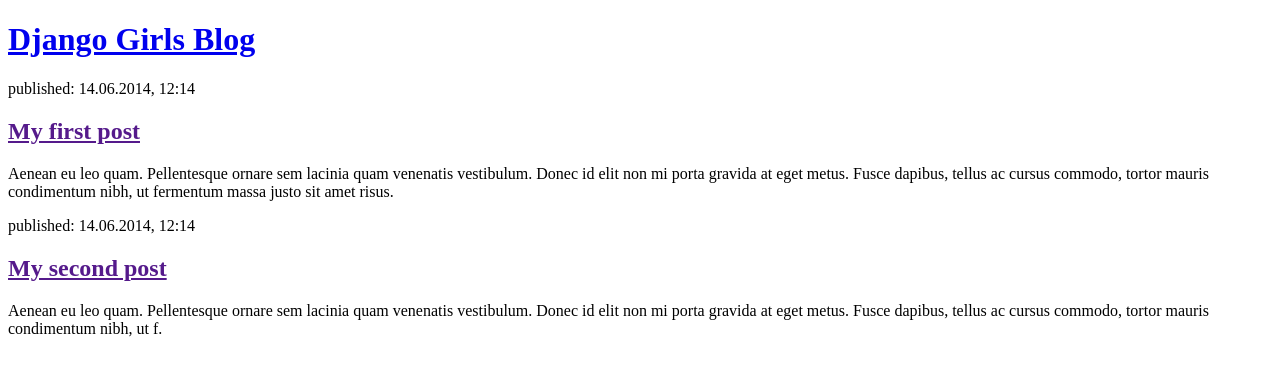
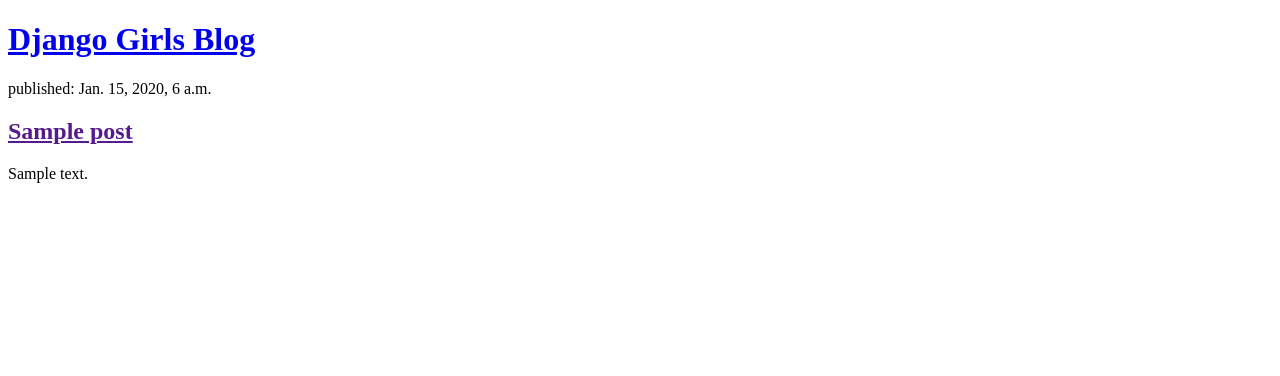
Before and after one commit to alawrence85/my-first-blog, a Django app: template blog/templates/blog/post_list.html in a window 1280 px wide. Shown: the top 376 px of the page. Run offline with Django 3.2, Linux system fonts and the light colour scheme; the template is opened without the code that fills it: values that come from a table or form of the project are taken from there, others are empty; tables that the repository leaves empty hold one stand-in row (values such as "Sample post").

Commit message:
Modified templates to display posts from databased.

```diff
--- /dev/null
+++ b/RandomNotes.txt
@@ -0,0 +1,5 @@
+Mobile app for tracking game attendance at Ravenscroft + rewards
+CS Trivia -- Why is it called uppercase and lowercase
+Ctrl-Alt-Delete
+
+Trivia for Honors CS -- What function can we map to binary search?
--- a/blog/templates/blog/post_list.html
+++ b/blog/templates/blog/post_list.html
@@ -5,20 +5,16 @@
     <title>Ms. Lawrence's Example Portfolio Site</title>
 </head>
 <body>
- <div>
-            <h1><a href="/">Django Girls Blog</a></h1>
+    <div>
+        <h1><a href="/">Django Girls Blog</a></h1>
+    </div>
+
+    {% for post in posts %}
+        <div>
+            <p>published: {{ post.published_date }}</p>
+            <h2><a href="">{{ post.title }}</a></h2>
+            <p>{{ post.text|linebreaksbr }}</p>
         </div>
-
-        <div>
-            <p>published: 14.06.2014, 12:14</p>
-            <h2><a href="">My first post</a></h2>
-            <p>Aenean eu leo quam. Pellentesque ornare sem lacinia quam venenatis vestibulum. Donec id elit non mi porta gravida at eget metus. Fusce dapibus, tellus ac cursus commodo, tortor mauris condimentum nibh, ut fermentum massa justo sit amet risus.</p>
-        </div>
-
-        <div>
-            <p>published: 14.06.2014, 12:14</p>
-            <h2><a href="">My second post</a></h2>
-            <p>Aenean eu leo quam. Pellentesque ornare sem lacinia quam venenatis vestibulum. Donec id elit non mi porta gravida at eget metus. Fusce dapibus, tellus ac cursus commodo, tortor mauris condimentum nibh, ut f.</p>
-        </div>
+    {% endfor %}
 </body>
 </html>
--- a/blog/views.py
+++ b/blog/views.py
@@ -1,5 +1,7 @@
 from django.shortcuts import render
+from django.utils import timezone
+from .models import Post
 
-# Create your views here.
 def post_list(request):
-    return render(request, 'blog/post_list.html', {})
+    posts = Post.objects.filter(published_date__lte=timezone.now()).order_by('published_date')
+    return render(request, 'blog/post_list.html', {'posts': posts})
```
